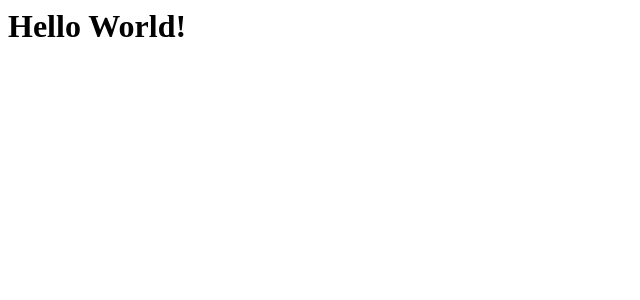
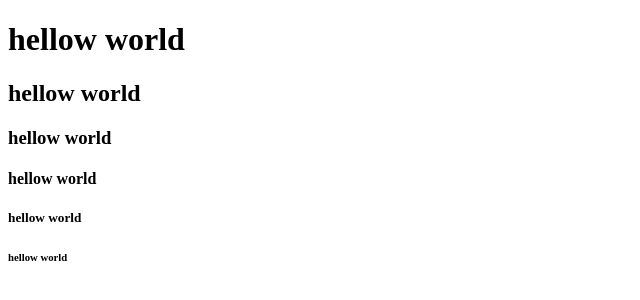
Before and after one commit to ParkSeoYeong/first, a plain HTML site: page index.html in a window 1280 px wide. Shown: the whole page, without its empty margins (0-640 px from the left). Drawn offline with Linux system fonts and the light colour scheme.

Commit message:
index.html 수정

```diff
--- a/index.html
+++ b/index.html
@@ -1 +1,17 @@
-<h1> Hello World!</h1>
+<!DOCTYPE html>
+<html lang="en">
+<head>
+    <meta charset="UTF-8">
+    <meta http-equiv="X-UA-Compatible" content="IE=edge">
+    <meta name="viewport" content="width=device-width, initial-scale=1.0">
+    <title>Document</title>
+</head>
+<body>
+    <h1>hellow world</h1>
+    <h2>hellow world</h2>
+    <h3>hellow world</h3>
+    <h4>hellow world</h4>
+    <h5>hellow world</h5>
+    <h6>hellow world</h6>
+</body>
+</html>
```
